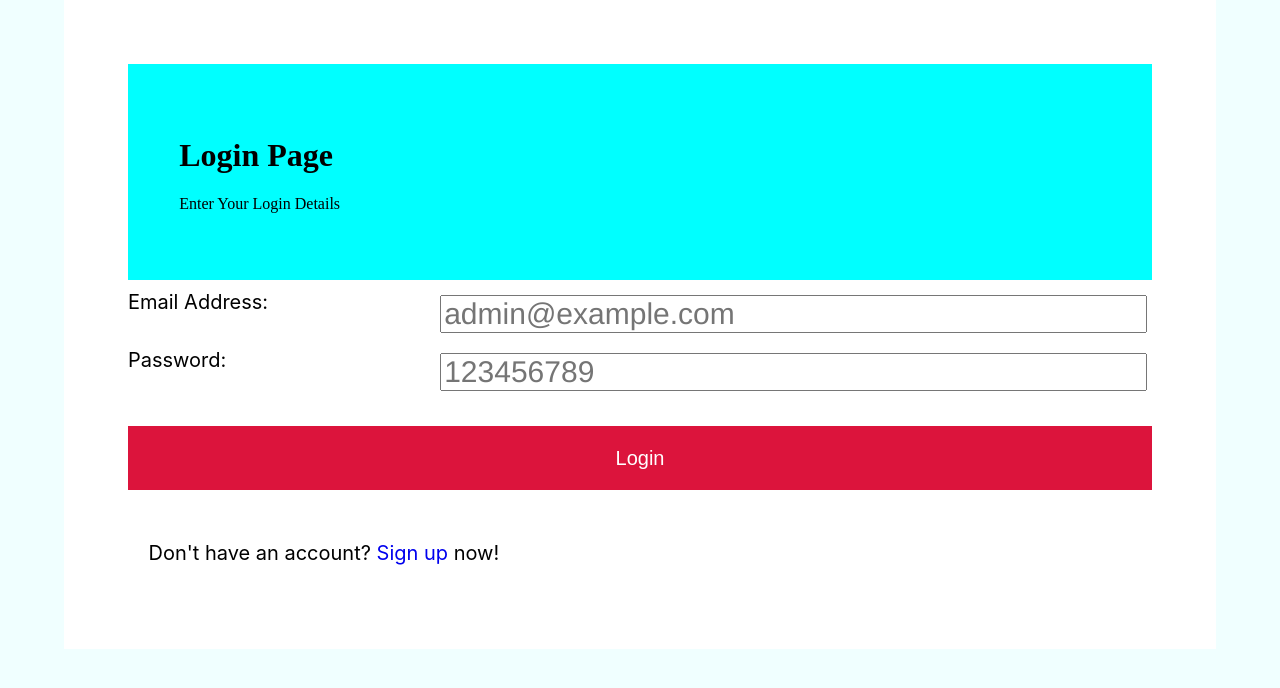
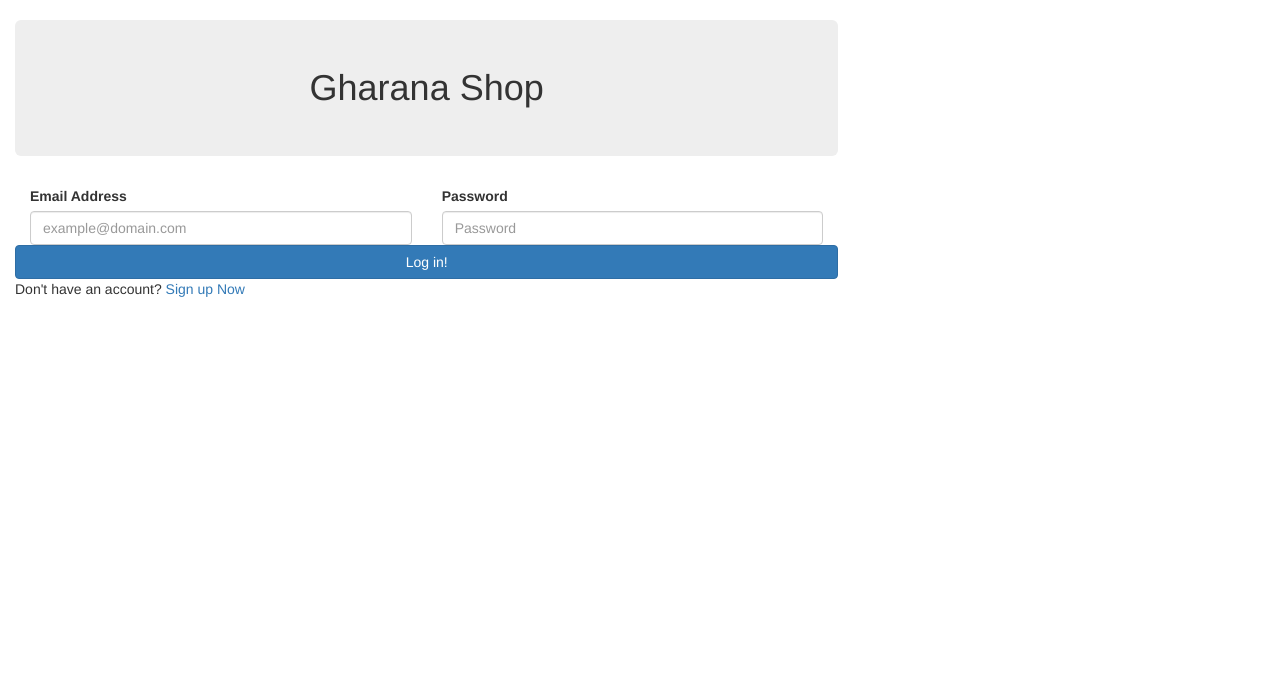
Before and after one commit to MYousufSoomro/saylani-assignments, a plain HTML site: page SignUp/login.html in a window 1280 px wide. Drawn offline with nearby package versions, Linux system fonts and the light colour scheme.

Commit message:
Update login.html

```diff
--- a/SignUp/login.html
+++ b/SignUp/login.html
@@ -5,47 +5,42 @@
     <meta charset="UTF-8">
     <meta name="viewport" content="width=device-width, initial-scale=1.0">
     <meta http-equiv="X-UA-Compatible" content="ie=edge">
-    <title>Sign Up Page</title>
-    <link href="css/style.css" rel="stylesheet" type="text/css" />
+    <title>Login Page</title>
+    <!-- <link href="css/style.css" rel="stylesheet" type="text/css" /> -->
+    <link href="bootstrap/css/bootstrap.css" rel="stylesheet" type="text/css" />
+    <link href="bootstrap/css/bootstrap.min.css" rel="stylesheet" type="text/css" />
 </head>
 
 <body>
-    <div id="mainDiv">
-        <div id="head_para">
-            <h1>
-                Login Page
-            </h1>
-            <p>
-                Enter Your Login Details
-            </p>
+    <div class="container-fluid col-md-8">
+        <div id="loginDiv">
+            <h1 class="text-center jumbotron bg-dark text-white">Gharana Shop</h1>
+            <div class="form-row">
+                <div class="col-md-6">
+                    <label for="email">Email Address</label>
+                    <input type="email" class="form-control" id="email" placeholder="example@domain.com">
+                    <div id="emailError"></div>
+                </div>
+                <div class="col-md-6">
+                    <label for="Password">Password</label>
+                    <input type="password" class="form-control" id="password" placeholder="Password">
+                    <div id="passwordError"></div>
+                </div>
+            </div>
+            <hr />
+            <div class="form-row">
+                <button class="btn btn-primary col-md-12" type="submit" onClick="logIn()">Log in!</button>
+            </div>
+            <hr />
+        <p class="p1">Don't have an account? <a href="./index.html" class="card-link">Sign up Now</a></p>
+
         </div>
-        <!-- <form onsubmit="return signUp()"> -->
-        <div class="details">
-            <label class="label">
-                Email Address:
-            </label>
-            <input type="email" class="inputBox" placeholder="admin@example.com" id="userEmail" required />
-        </div>
-        <div class="details">
-            <label class="label">
-                Password:
-            </label>
-            <input type="password" class="inputBox" placeholder="123456789" id="userPassword" required />
-        </div>
-
-        <button id="subBtn" onClick="login()">Login</button>
-        <div class="texts">
-            Don't have an account? <a href="index.html">Sign up</a> now!
-        </div>
-        <!-- <input type="submit" value="Sign up!"> -->
-        <!-- </form> -->
     </div>
 
-
-
-
-
+    <script src="bootstrap/js/bootstrap.js"></script>
+    <script src="bootstrap/js/bootstrap.min.js"></script>
+    <script src="https://unpkg.com/sweetalert/dist/sweetalert.min.js"></script>
     <script src="js/app.js"></script>
-    </body>
+</body>
 
 </html>
```
